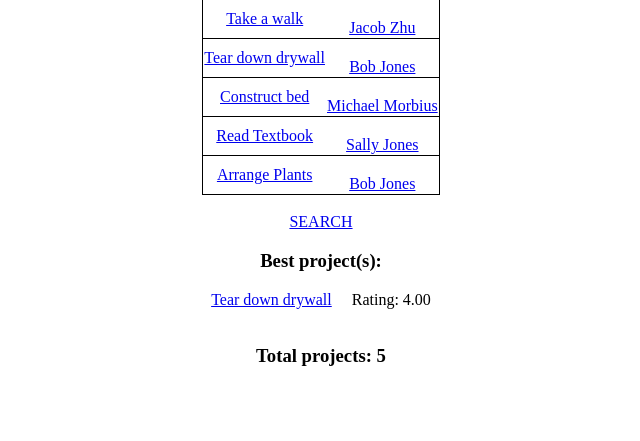
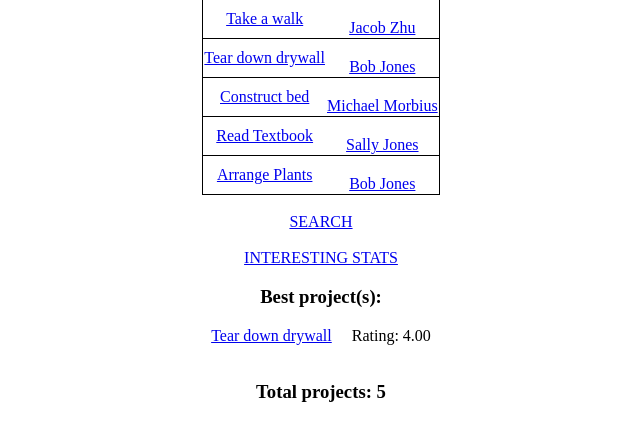
Before and after one commit to JacobZhu-zjc/Creatables, a PHP site: page / in a window 1280 px wide. Shown: the part 200-641 px from the top of the page, without its empty margins (319-959 px from the left). Run offline with PHP 8.4, Linux system fonts and the light colour scheme; data comes from the database, SQL or seed files in the repository.

Commit message:
Update index.php

```diff
--- a/htdocs/index.php
+++ b/htdocs/index.php
@@ -79,6 +79,9 @@ $logged_in = isset($_SESSION["username"]);
     </table>
     <br>
     <a href="search.php">SEARCH</a>
+    <br>
+    <br>
+    <a href="extra_info.php">INTERESTING STATS</a>
     <?php
         if (!is_null($max_avg)) {
             echo("<h3>Best project(s):</h3>");
```
